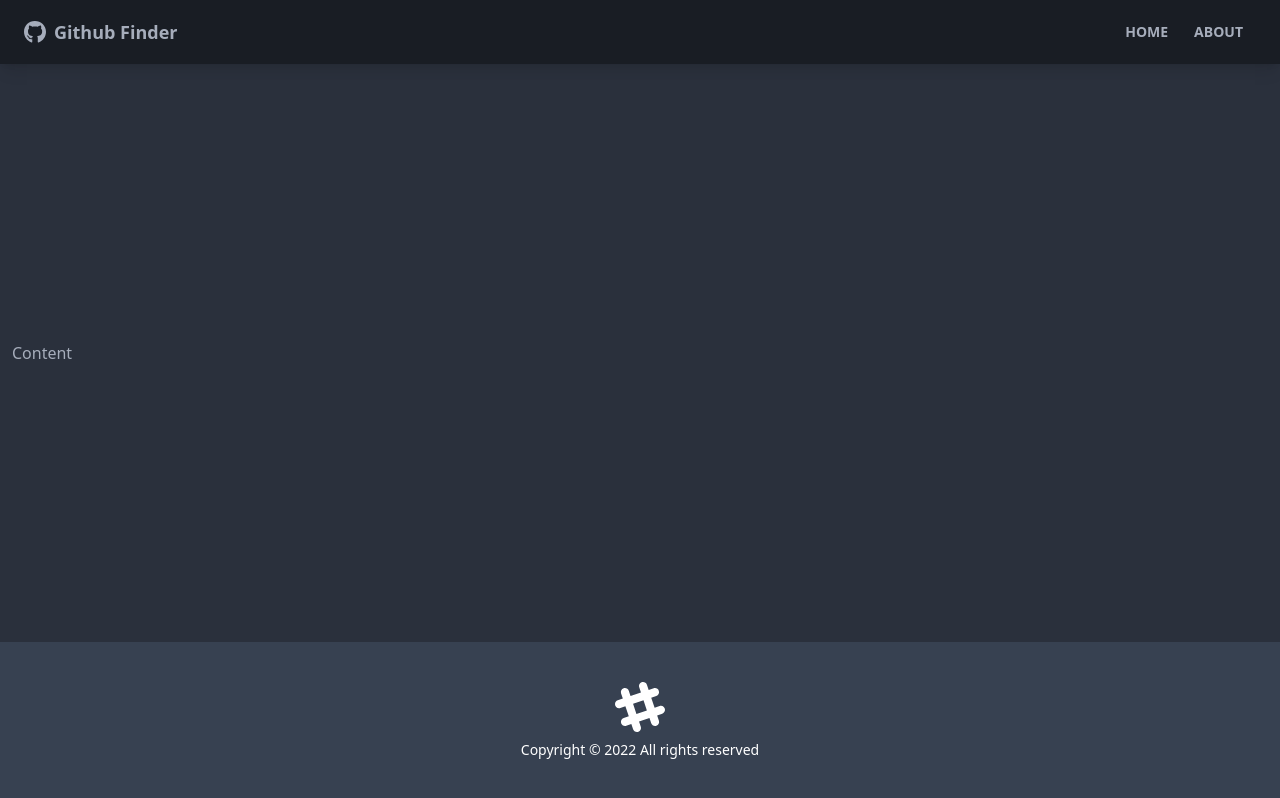
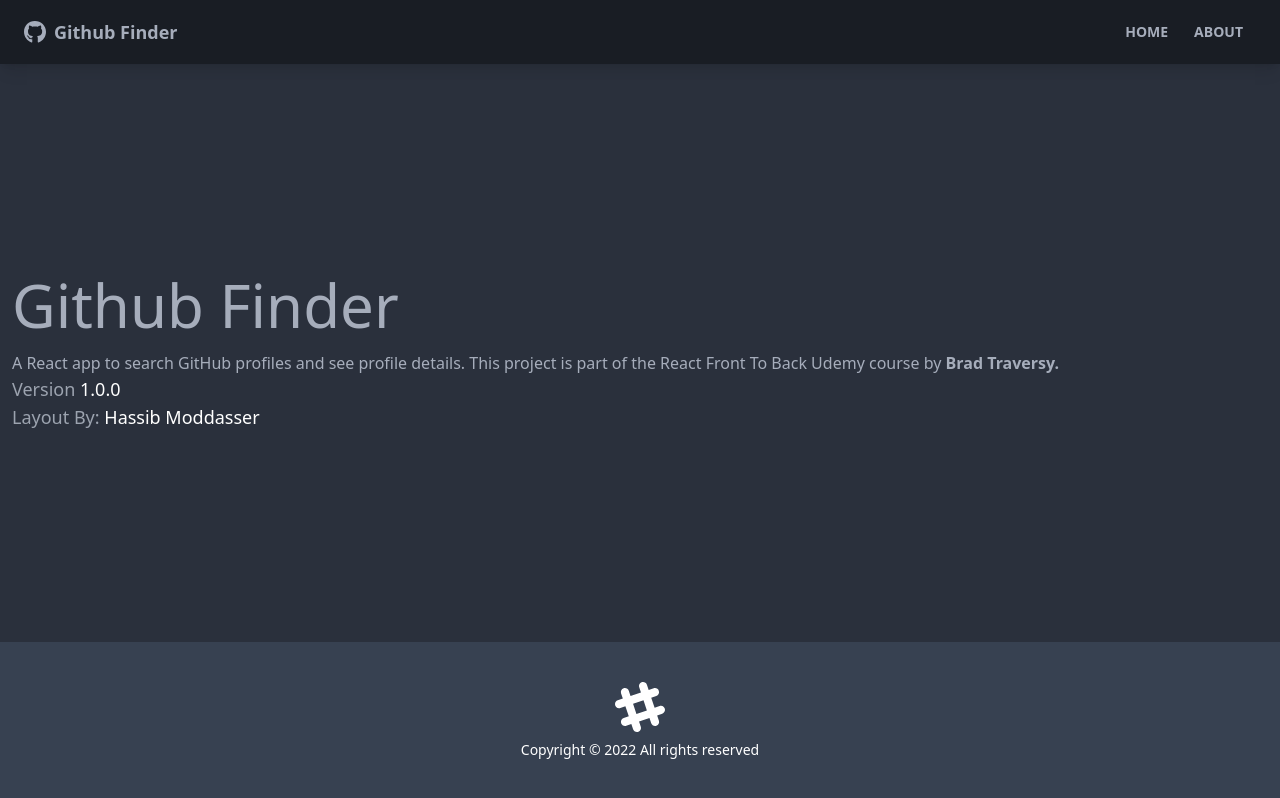
Before and after one commit to Shman-Dee/github-finder, a React (Create React App) app: page /about in a window 1280 px wide. Built offline with nearby package versions, Linux system fonts and the light colour scheme.

Commit message:
added about page and notfound page

```diff
--- a/src/App.js
+++ b/src/App.js
@@ -1,4 +1,7 @@
-import { BrowserRouter as Router, Route } from 'react-router-dom'
+import { BrowserRouter as Router, Route, Routes } from 'react-router-dom'
+import Home from './pages/Home'
+import About from './pages/About'
+import NotFound from './pages/NotFound'
 import Navbar from './components/layout/Navbar'
 import Footer from './components/layout/Footer'
 
@@ -8,7 +11,14 @@
       <div className="flex flex-col justify-between h-screen">
         <Navbar />
 
-        <main className="container mx-auto px-3 pb-12">Content</main>
+        <main className="container mx-auto px-3 pb-12">
+          <Routes>
+            <Route path="/" element={<Home />} />
+            <Route path="/about" element={<About />} />
+            <Route path="/notfound" element={<NotFound />} />
+            <Route path="/*" element={<NotFound />} />
+          </Routes>
+        </main>
         <Footer />
       </div>
     </Router>
--- /dev/null
+++ b/src/pages/About.jsx
@@ -0,0 +1,26 @@
+function About() {
+  return (
+    <div>
+      <h1 className="text-6xl mb-4">Github Finder</h1>
+      <p className="mb-4.text-2xl.font-light">
+        A React app to search GitHub profiles and see profile details. This
+        project is part of the
+        <a href="https://github.com/"> React Front To Back</a> Udemy course by{' '}
+        <strong>
+          <a href="https://traversmedia.com">Brad Traversy</a>.
+        </strong>
+      </p>
+      <p className="text-lg text-gray-400">
+        Version <span className="text-white">1.0.0</span>
+      </p>
+      <p className="text-lg text-gray-400">
+        Layout By:{' '}
+        <a className="text-white" href="https://twitter.com/hassibmoddasser">
+          Hassib Moddasser
+        </a>
+      </p>
+    </div>
+  )
+}
+
+export default About
--- /dev/null
+++ b/src/pages/Home.jsx
@@ -0,0 +1,10 @@
+
+function Home() {
+  return (
+    <div>
+      <h1 className="text-6xl">Welcome</h1>
+    </div>
+  )
+}
+
+export default Home
--- /dev/null
+++ b/src/pages/NotFound.jsx
@@ -0,0 +1,21 @@
+import { FaHome } from 'react-icons/fa'
+import { Link } from 'react-router-dom'
+
+function NotFound() {
+  return (
+    <div className="hero">
+      <div className="text-center hero-content">
+        <div className="max-w lg">
+          <h1 className="text-8xl font-bold mb-8">Oops!</h1>
+          <p className="text-5xl mb-8">404 = Page Not Found</p>
+          <Link to="/" className="btn btn-primary btn-lg">
+            <FaHome className="mr-2" />
+            Back to Home
+          </Link>
+        </div>
+      </div>
+    </div>
+  )
+}
+
+export default NotFound
```
